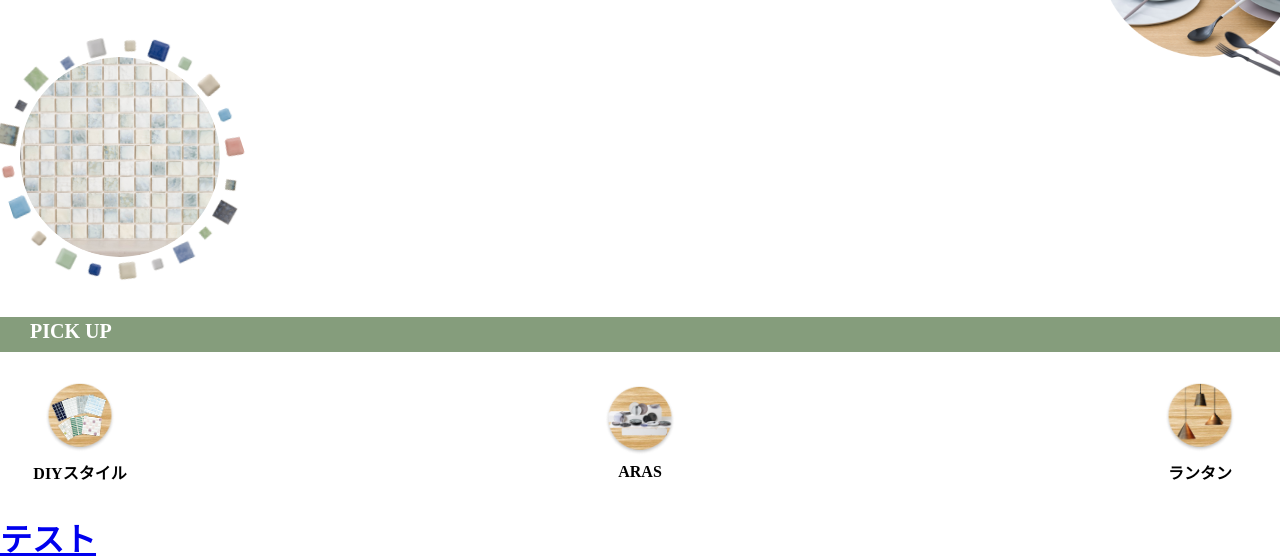
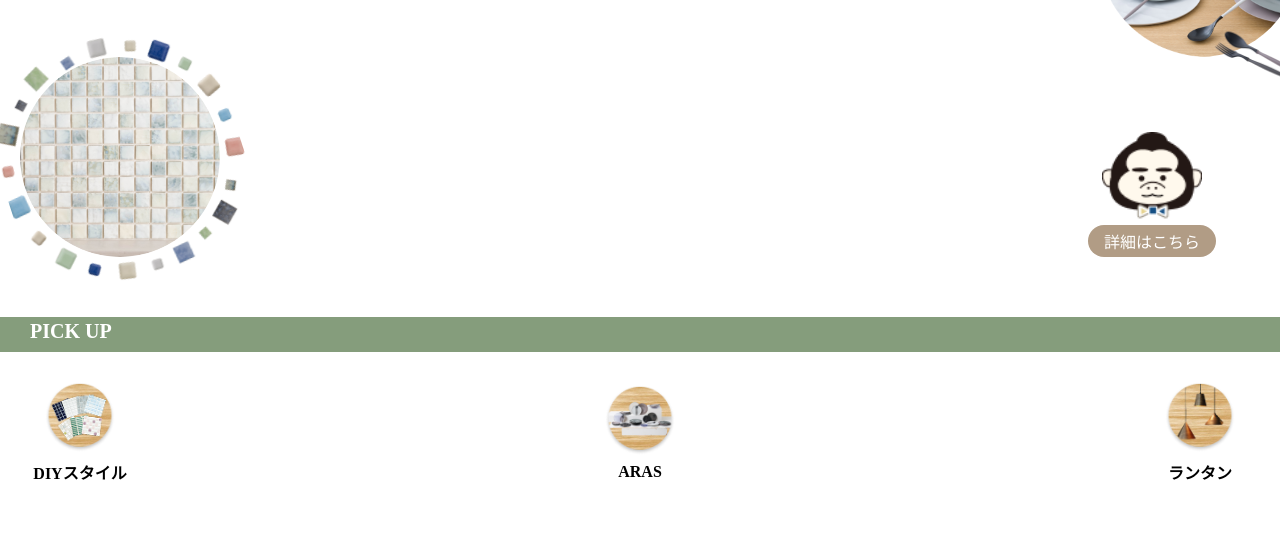
Before and after one commit to ShunKUN1182/TomoyasuLP, an Astro site: page / in a window 1280 px wide. Shown: the part 343-903 px from the top of the page. After the commit the page ends 857 px from the top, so only its background shows below. Built offline with nearby package versions, Linux system fonts and the light colour scheme; Astro itself is replaced by a stand-in of ours.

Commit message:
feat: ページ遷移の構成変更

```diff
--- a/src/components/MainVisual.astro
+++ b/src/components/MainVisual.astro
@@ -4,6 +4,7 @@ import mainVisualImg02 from "../assets/mainvisual_img02.png";
 import mainVisualImg03 from "../assets/mainvisual_img03.png";
 import circleStone from "../assets/circle_stone.png";
 import forkAndSpun from "../assets/forkAndSpun.png";
+import changeGorira from "../assets/changeGorira.png";
 ---
 
 <style define:vars={{
@@ -102,6 +103,28 @@ import forkAndSpun from "../assets/forkAndSpun.png";
   }
 }
 
+#changeWrap {
+  display: flex;
+  flex-direction: column;
+  align-items: center;
+  gap: 4px;
+  position: absolute;
+  bottom: 25%;
+  right: 5%;
+  text-decoration: none;
+
+  img {
+    width: 100px;
+    object-fit: cover;
+  }
+  p {
+    padding: 4px 16px;
+    background-color: #B19C85;
+    border-radius: 16px;
+    color: #fff;
+  }
+}
+
 @keyframes rotate {
   0% {
     transform: rotate(0deg);
@@ -138,5 +161,8 @@ import forkAndSpun from "../assets/forkAndSpun.png";
   <picture class="mainVisualImg mainVisualImg03">
     <img src={mainVisualImg03.src} alt="">
   </picture>
-
+  <a href="Test" id="changeWrap">
+    <img src={changeGorira.src} alt="">
+    <p>詳細はこちら</p>
+  </a>
 </div>
--- a/src/pages/index.astro
+++ b/src/pages/index.astro
@@ -12,7 +12,6 @@ import Layout from "../layouts/Layout.astro";
 		<MainVisual />
 		<PickUp />
 		<!-- <ItemIntroduction /> -->
-		<Test />
 	</main>
 	<!-- <a href="diagnosis">診断へ</a> -->
 </Layout>
```
Also changed, not shown: src/assets/changeGorira.png (added).
